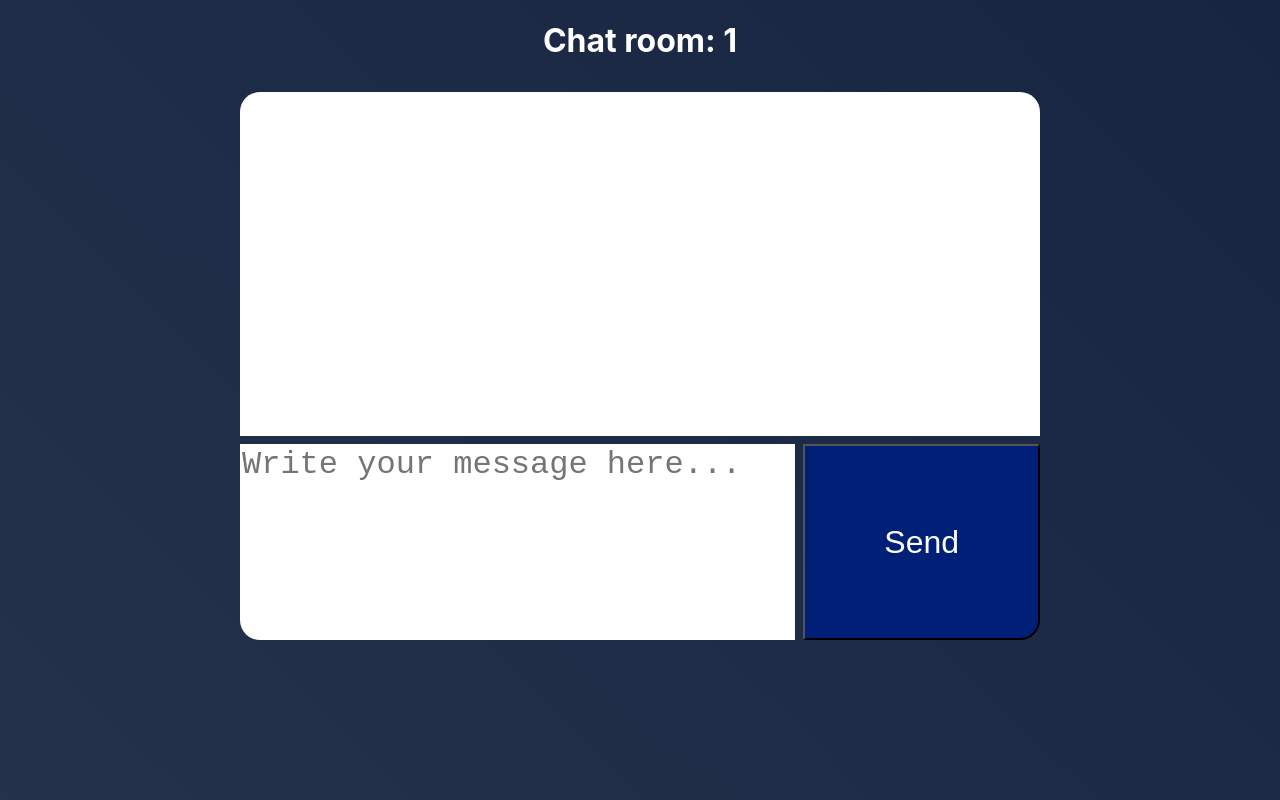
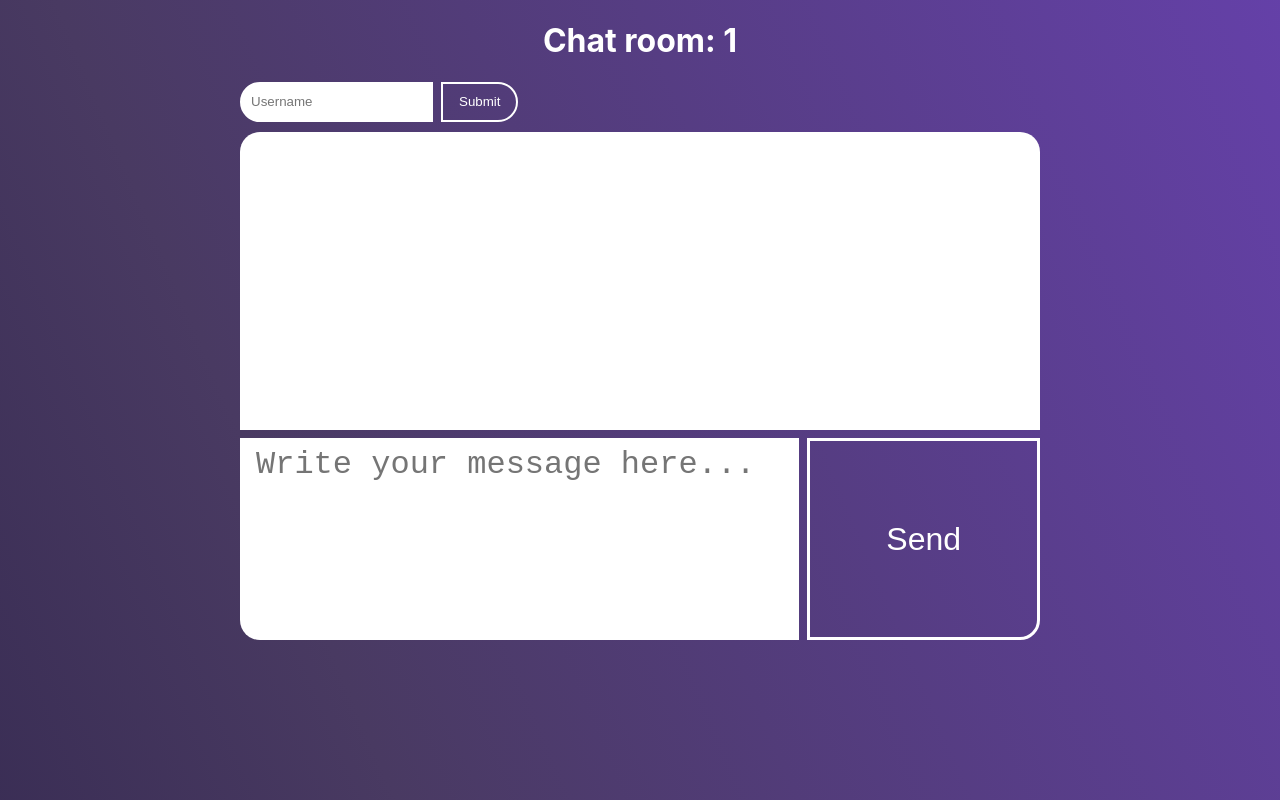
Before and after one commit to Eirsteir/STUN-server---IDATT2104-Nettverksprogrammering, a React (Create React App) app in the folder p2p-client/: page /room/1 in a window 1280 px wide. Built offline with nearby package versions, Linux system fonts and the light colour scheme; no server answers.

Commit message:
Option for username implementation
Added text fields for username, implementation TODO

```diff
--- a/p2p-client/src/components/CreateRoom.js
+++ b/p2p-client/src/components/CreateRoom.js
@@ -11,7 +11,7 @@ const CreateRoom = (props) => {
     return (
         <div className="btn-page">
             <div className="btn-container">
-            <button onClick={create}>Create Room</button>
+            <button className="create-btn" onClick={create}>Create Room</button>
             </div>
         </div>
     );
--- a/p2p-client/src/components/Messages.js
+++ b/p2p-client/src/components/Messages.js
@@ -12,6 +12,7 @@ const Messages = (props) => {
                     <div className="my_message">
                         {message.value}
                     </div>
+                    {/*<div id="usr-s">Username</div>*/}
                 </div>
             )
         }
@@ -21,6 +22,7 @@ const Messages = (props) => {
                 <div className="received_message">
                     {message.value}
                 </div>
+                <div id="usr-r">Username</div>
             </div>
         )
     }
--- a/p2p-client/src/components/Room.js
+++ b/p2p-client/src/components/Room.js
@@ -126,7 +126,7 @@ const Room = (props) => {
         setText(e.target.value);
     }
 
-    const handleKeyDown = (event) => {
+    const handleKeyDown = (event) => { // TODO: Add ability for Shift+Enter to go to next line
         if (event.key === 'Enter') {
             sendMessage();
         }
@@ -136,6 +136,10 @@ const Room = (props) => {
     return (
         <div className="container">
             <h1>Chat room: {props.match.params.roomID}</h1>
+            <div className="username">
+                <input id="name" type="text" placeholder="Username"></input>
+                <button id="name-btn">Submit</button>
+            </div>
             <Messages messages={messages} />
             <div className="send-msg">
                 <textarea className="msg-box" value={text} onChange={handleChange} onKeyDown={handleKeyDown} placeholder="Write your message here..." />
--- a/p2p-client/src/index.css
+++ b/p2p-client/src/index.css
@@ -5,9 +5,9 @@ body {
     sans-serif;
   -webkit-font-smoothing: antialiased;
   -moz-osx-font-smoothing: grayscale;
-  background-image: linear-gradient(45deg, #455168,#36445e,#23314b,#172541);
+  background-image: linear-gradient(67deg, rgba(2,0,36,1) 0%, rgba(73,58,98,1) 36%, rgba(112,67,198,1) 68%, rgba(0,109,131,1) 100%);
   background-size: 400%;
-  animation: bg-animation 10s infinite alternate;
+  animation: bg-animation 40s infinite alternate;
   height: 100vh;
 }
 
--- a/p2p-client/src/styles/CreateRoom.css
+++ b/p2p-client/src/styles/CreateRoom.css
@@ -6,7 +6,22 @@
 
 .btn-container {
     display: flex;
+    flex-direction: column;
+    gap: 2rem;
     justify-content: center;
     align-items: center;
     margin: auto;
 }
+
+.create-btn {
+    background-color: transparent;
+    color: white;
+    border: 2px solid white;
+    font-size: 2rem;
+    padding: 30px;
+    cursor: pointer;
+}
+
+.create-btn:hover {
+    background-color: rgba(128, 128, 128, 0.274);
+}
--- a/p2p-client/src/styles/Messages.css
+++ b/p2p-client/src/styles/Messages.css
@@ -25,7 +25,22 @@
     padding: 10px;
     margin-right: 5px;
     text-align: right;
-    border-radius: 20px 20px 0;
+    border-radius: 20px 20px 0 20px;
+}
+
+#usr-r{
+    width: 45%;
+    color: grey;
+    margin-left: 5px;
+    text-align: left;
+    margin-bottom: 0.5em;
+}
+
+#usr-s {
+    width: 45%;
+    color: blue;
+    margin-right: 5px;
+    text-align: right;
 }
 
 .received_message_container {
--- a/p2p-client/src/styles/Room.css
+++ b/p2p-client/src/styles/Room.css
@@ -23,6 +23,8 @@
     resize: none;
     border-radius: 0 0 0 20px;
     font-size: 2rem;
+    padding-left: 2%;
+    padding-top: 1%;
 }
 
 .btn {
@@ -30,12 +32,47 @@
     margin-left: 1%;
     border-radius: 0 0 20px 0;
     cursor: pointer;
-    background-color: rgb(0, 32, 119);
+    background-color: transparent;
     color: white;
     font-size: 2rem;
     outline: none;
+    border: 3px solid white;
+
+}
+
+.btn:hover {
+    background-color: rgba(128, 128, 128, 0.274);
 }
 
 h1 {
     color: white;
 }
+
+.username {
+    display: flex;
+    width: 100%;
+    justify-content: left;
+}
+
+#name {
+    height: 2rem;
+    border-radius: 20px 0 0 20px;
+    margin-right: 1%;
+    padding-left: 1%;
+    border: 3px solid white;
+    outline: none;
+}
+
+#name-btn {
+    border-radius: 0 20px 20px 0;
+    padding-right: 2%;
+    padding-left: 2%;
+    background-color: transparent;
+    color: white;
+    border: 2px solid white;
+    cursor: pointer;
+}
+
+#name-btn:hover {
+    background-color: rgba(128, 128, 128, 0.274);
+}
```
